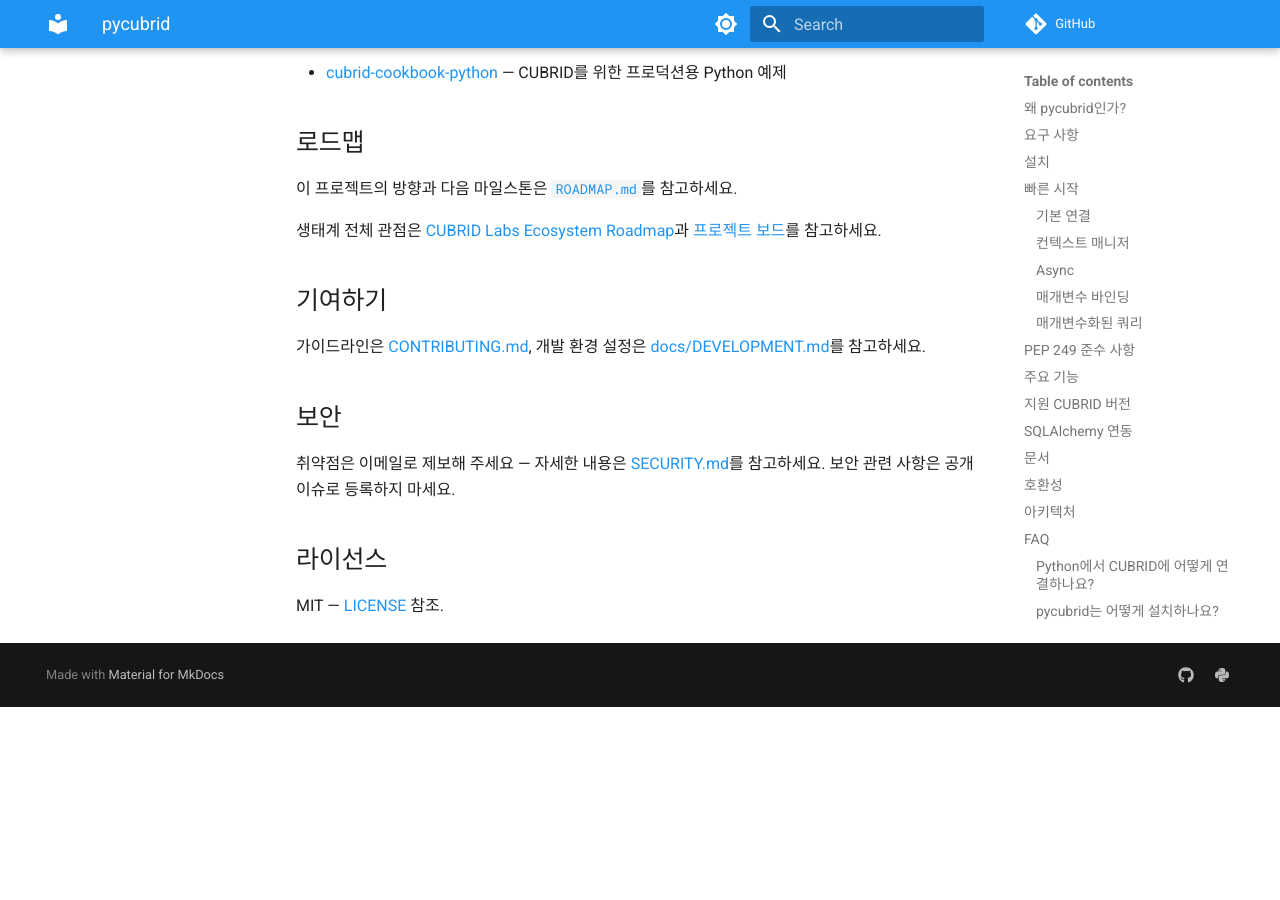
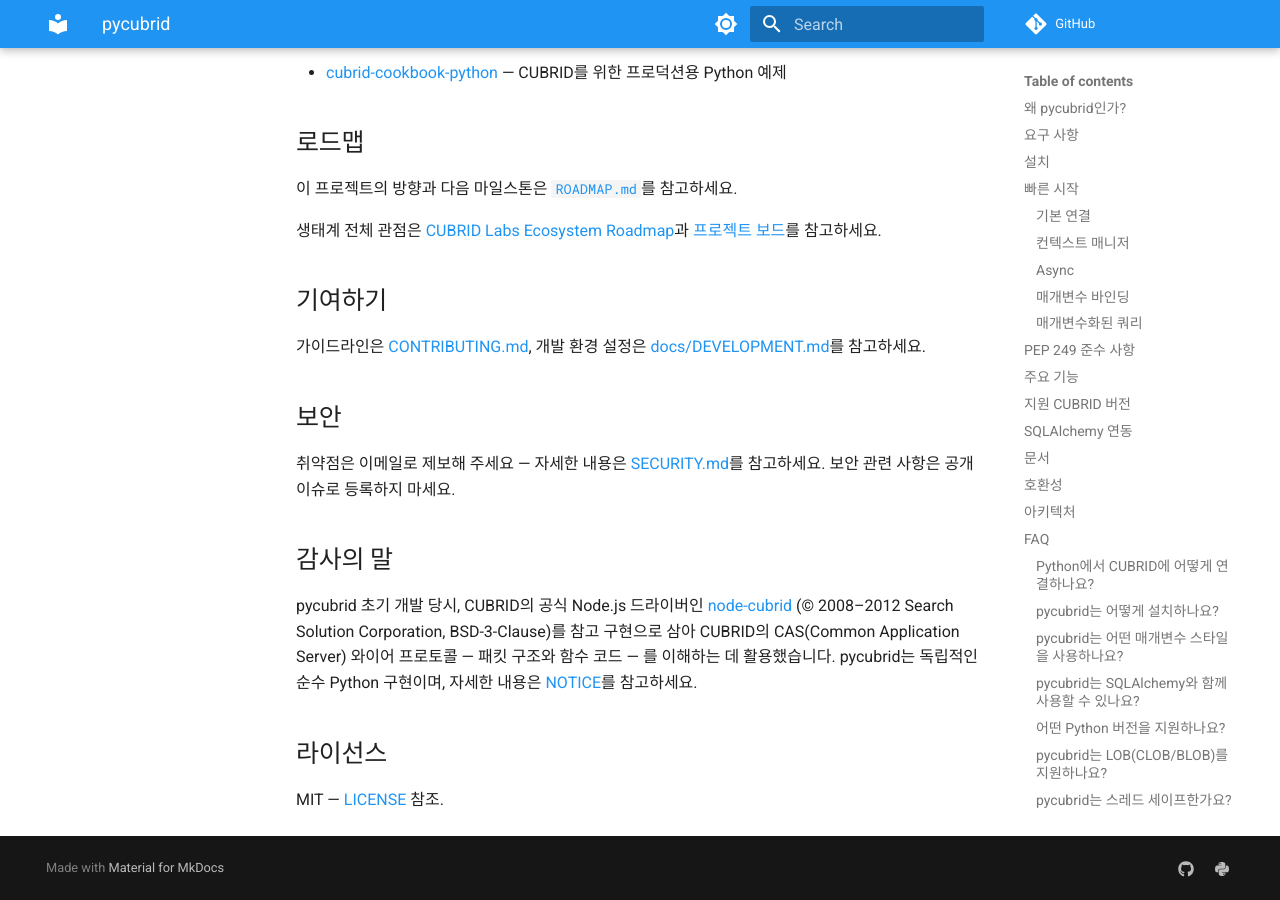
Before and after one commit to cubrid-lab/pycubrid, an MkDocs documentation site: the page built from docs/README.ko.md, in a window 1280 px wide and 900 px high, scrolled down 7630 px. Built offline with MkDocs 1.6.1 and Material for MkDocs 9.7.7, drawn with Linux system fonts in a browser that asks for light colours; comment, search, counter and statistics services are not loaded; before the commit the page ends 8337 px from its top, so only the background shows below that.

Commit message:
docs: credit node-cubrid reference implementation (NOTICE + README) (#291)
During pycubrid's initial development, the official CUBRID Node.js driver
(node-cubrid, (c) 2008-2012 Search Solution Corporation, BSD-3-Clause) was
consulted as a reference to understand CUBRID's CAS wire protocol. Record
this as an acknowledgment: add a NOTICE file and Acknowledgments sections
to README.md and docs/README.ko.md.

Co-authored-by: Sisyphus <clio-agent@sisyphuslabs.ai>

```diff
--- a/docs/README.ko.md
+++ b/docs/README.ko.md
@@ -313,6 +313,11 @@
 
 취약점은 이메일로 제보해 주세요 — 자세한 내용은 [SECURITY.md](../SECURITY.md)를 참고하세요. 보안 관련 사항은 공개 이슈로 등록하지 마세요.
 
+## 감사의 말
+
+pycubrid 초기 개발 당시, CUBRID의 공식 Node.js 드라이버인 [node-cubrid](https://github.com/CUBRID/node-cubrid) (© 2008–2012 Search Solution Corporation, BSD-3-Clause)를 참고 구현으로 삼아 CUBRID의 CAS(Common Application Server) 와이어 프로토콜 — 패킷 구조와 함수 코드 — 를 이해하는 데 활용했습니다. pycubrid는 독립적인 순수 Python 구현이며, 자세한 내용은 [NOTICE](../NOTICE)를 참고하세요.
+
+
 ## 라이선스
 
 MIT — [LICENSE](../LICENSE) 참조.
```
Also changed, not shown: CHANGELOG.md (+3 -0 lines), README.md (+5 -0 lines), 1 other file.
